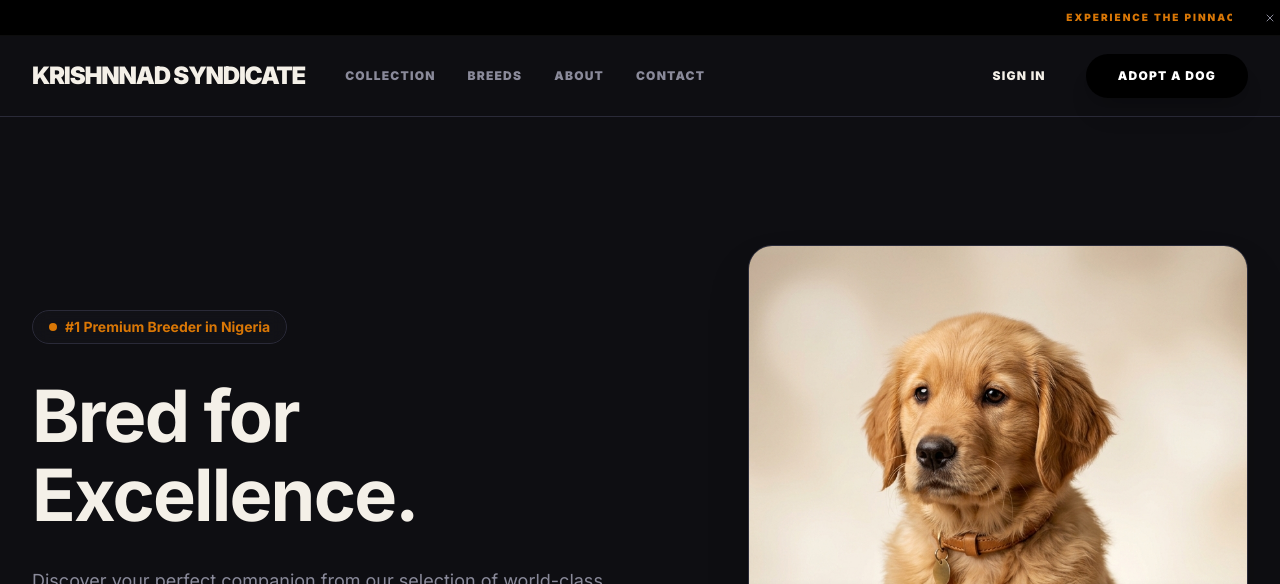
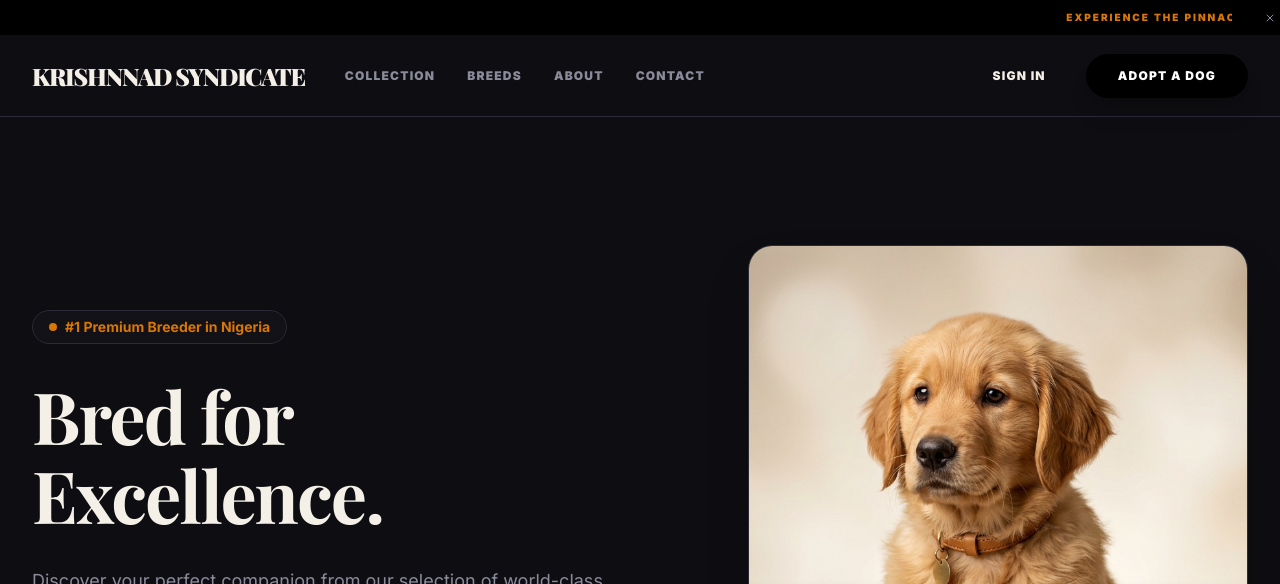
Before and after one commit to thecoachmanuel/krishnnad, a Next.js app: page / in a window 1280 px wide. Shown: the top 584 px of the page. Built offline with nearby package versions, Linux system fonts and the light colour scheme; no server answers; the database is empty; a web font is replaced by a local one.

Commit message:
fix(styles): fix Naira symbol rendering globally across all font stacks

```diff
--- a/src/app/globals.css
+++ b/src/app/globals.css
@@ -26,6 +26,10 @@
   --color-success: var(--success);
   --color-danger: var(--danger);
   --color-warning: var(--warning);
+
+  --font-sans: 'NairaFallback', var(--font-sans), ui-sans-serif, system-ui, -apple-system, Segoe UI, Roboto, sans-serif;
+  --font-mono: 'NairaFallback', var(--font-mono), ui-monospace, SFMono-Regular, Menlo, Monaco, Consolas, "Liberation Mono", "Courier New", monospace;
+  --font-display: 'NairaFallback', var(--font-display), serif;
 }
 
 @font-face {
```
